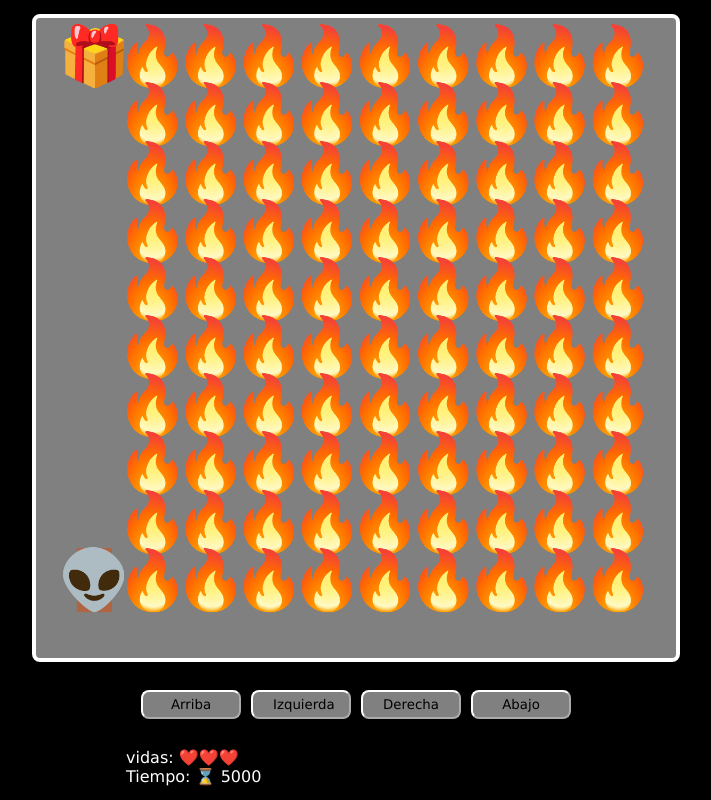
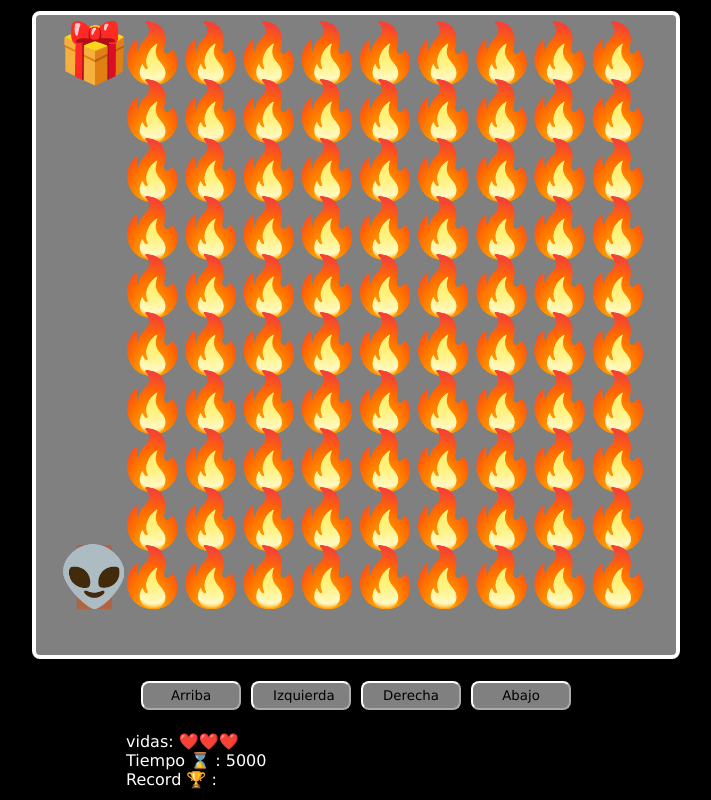
Before and after one commit to FaustoMB/taller-practico-javascript-videogames, a plain HTML site: page index.html in a window 1280 px wide. Shown: the whole page, without its empty margins (284-995 px from the left). Drawn offline with Linux system fonts and the light colour scheme.

Commit message:
Se agrega el sistema de record y mensajes de logro del juego2

```diff
--- a/game.js
+++ b/game.js
@@ -6,6 +6,9 @@ const btnRight = document.querySelector('#right')
 const btnDown = document.querySelector('#down')
 const spanLives = document.querySelector('#lives')
 const spanTime = document.querySelector('#time')
+const spanRecord = document.querySelector('#record')
+const pResult = document.querySelector('#result')
+
 
 let canvasSize;
 let elementsSize;
@@ -38,13 +41,14 @@ function startGame (){
     game.font = elementsSize + 'px Verdana'
     game.textAlign = 'center';
     if (!maps[level]) {
-        gameWin();
+        setRecordByWin();
         return;
     }
 
     if (!timeStart) {
         timeStart = Date.now();
         timerInterval = setInterval(showTime,100);
+        showRecord();
     }
 
 
@@ -153,9 +157,29 @@ function showTime () {
     spanTime.innerHTML = Date.now() - timeStart;
 }
 
-function gameWin() {
+function showRecord() {
+    spanRecord.innerHTML = localStorage.getItem('record_time')
+}
+
+function setRecordByWin() {
+
+
+    const recordTime = localStorage.getItem('record_time')
+    const playerTime = Date.now() - timeStart;
     console.log('Has ganado');
     clearInterval(timerInterval);
+
+    if (recordTime){
+        if (recordTime > playerTime){
+            localStorage.setItem('record_time', playerTime);
+            pResult.innerHTML = 'Has superado el record, sigue intentando tu mejor marca';
+        } else {
+            pResult.innerHTML = 'Casi logras superar el record, vuelve a intentarlo';
+        }
+    } else {
+        localStorage.setItem('record_time', playerTime);
+        pResult.innerHTML = 'Es tu primer juego, sigue intentando tu mejor marca';
+    }
 }
 
 function setCanvasSize () {
--- a/index.html
+++ b/index.html
@@ -19,7 +19,9 @@
 
         <div class="messages">
             <p>vidas: <span id="lives"></span> </p>
-            <p>Tiempo: ⌛ <span id="time"></span> </p>
+            <p>Tiempo ⌛ :  <span id="time"></span> </p>
+            <p>Record 🏆 : <span id="record"></span> </p>
+            <p id="result"></p>
         </div>
     </div>
 
--- a/maps.js
+++ b/maps.js
@@ -28,27 +28,27 @@ const emojis = {
     -XXXXXXXXX
     OXXXXXXXXX
   `);
-  maps.push(`
-    O--XXXXXXX
-    X--XXXXXXX
-    XX----XXXX
-    X--XX-XXXX
-    X-XXX--XXX
-    X-XXXX-XXX
-    XX--XX--XX
-    XX--XXX-XX
-    XXXX---IXX
-    XXXXXXXXXX
-    `);
-  maps.push(`
-    I-----XXXX
-    XXXXX-XXXX
-    XX----XXXX
-    XX-XXXXXXX
-    XX-----XXX
-    XXXXXX-XXX
-    XX-----XXX
-    XX-XXXXXXX
-    XX-----OXX
-    XXXXXXXXXX
-  `);
+  // maps.push(`
+  //   O--XXXXXXX
+  //   X--XXXXXXX
+  //   XX----XXXX
+  //   X--XX-XXXX
+  //   X-XXX--XXX
+  //   X-XXXX-XXX
+  //   XX--XX--XX
+  //   XX--XXX-XX
+  //   XXXX---IXX
+  //   XXXXXXXXXX
+  //   `);
+  // maps.push(`
+  //   I-----XXXX
+  //   XXXXX-XXXX
+  //   XX----XXXX
+  //   XX-XXXXXXX
+  //   XX-----XXX
+  //   XXXXXX-XXX
+  //   XX-----XXX
+  //   XX-XXXXXXX
+  //   XX-----OXX
+  //   XXXXXXXXXX
+  // `);
```
